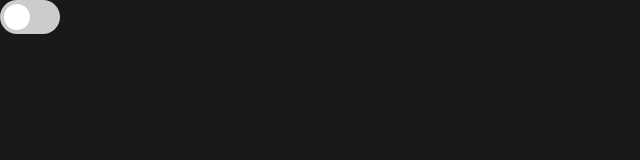
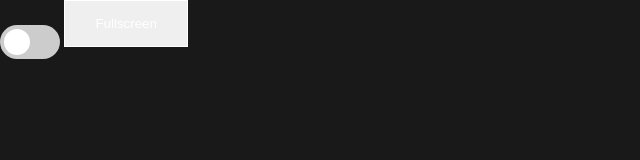
Before and after one commit to AlexDev404/deviceorientation, a website: page index.html in a window 1280 px wide. Shown: the whole page, without its empty margins (0-640 px from the left). Drawn offline with Linux system fonts and the light colour scheme.

Commit message:
fullscreen button

```diff
--- a/app.js
+++ b/app.js
@@ -88,7 +88,7 @@ let is_running = false;
   }
 })();
 
-setTimeout(() => {
+function bodyFullscreen() {
   if (document.body.requestFullscreen) {
     document.body.requestFullscreen();
   } else if (document.body.webkitRequestFullscreen) {
@@ -98,4 +98,4 @@ setTimeout(() => {
     /* IE11 */
     document.body.msRequestFullscreen();
   }
-}, 2000);
+}
--- a/index.html
+++ b/index.html
@@ -10,17 +10,29 @@
       Sensors
     </title>
     <title>JavaScript Sensor Access Demo</title>
-    <link rel="stylesheet" href="./assets/css/ripple.css">
+    <link rel="stylesheet" href="./assets/css/ripple.css" />
     <script src="./assets/js/ripple.js" defer></script>
   </head>
   <body class="dark">
     <main role="main">
-
       <label class="switch">
-        <input type="checkbox" id="controller">
+        <input type="checkbox" id="controller" />
         <span class="slider round"></span>
       </label>
 
+      <button
+        style="
+          border: 1px solid white;
+          padding-left: 30px;
+          padding-right: 30px;
+          padding-top: 15px;
+          padding-bottom: 15px;
+          color: white;
+        "
+        onclick="bodyFullscreen(); this.style.display = 'none'"
+      >
+        Fullscreen
+      </button>
       <!-- <span class="controller" id="controller">Dark Ripple</span> -->
       <div class="ripple" id="ripple"></div>
     </main>
```
